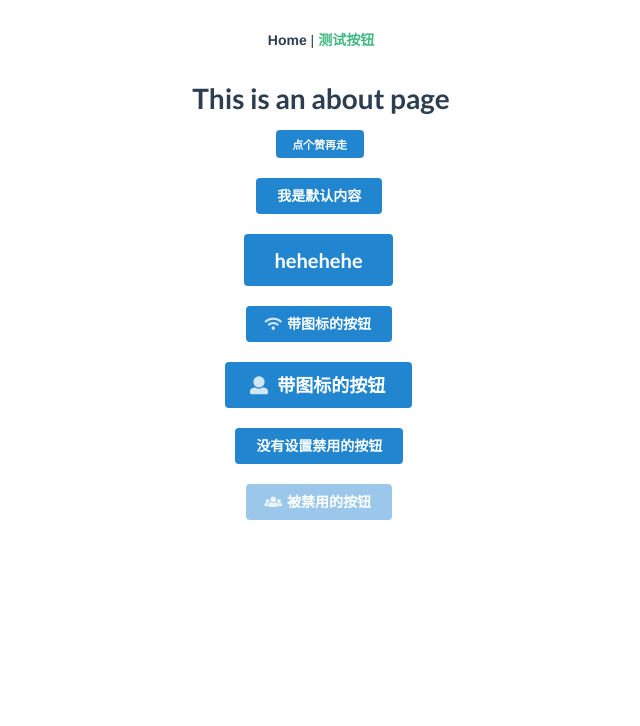
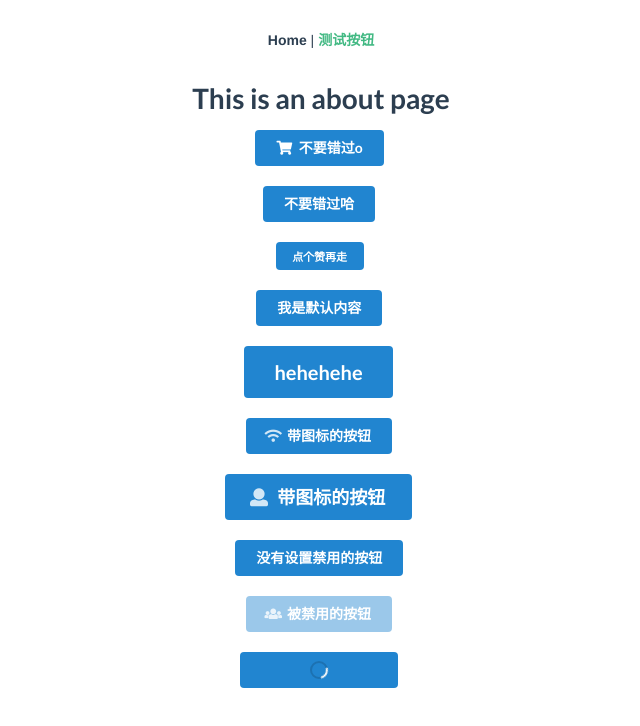
Before and after one commit to is-LittleFlower/vue-more, a Vue app: page /PageButton in a window 1280 px wide. Shown: the top 726 px of the page, without its empty margins (319-959 px from the left). Built offline with nearby package versions, Linux system fonts and the light colour scheme.

Commit message:
设置loading状态、设置animated动画

```diff
--- a/examples/views/PageButton.vue
+++ b/examples/views/PageButton.vue
@@ -1,21 +1,38 @@
 <template>
   <div class="about">
     <h1>This is an about page</h1>
-    <!-- 图标大小和自定义内容测试用例 -->
+    <!-- 设置按钮动画测试用例 -->
+    <my-button animated="vertical">
+      <div slot="hidden">$10000</div>
+      <div slot="visible">
+       <i class="shop icon"></i> 不要错过o
+      </div>
+    </my-button>
+    <br>
+    <my-button animated="fade">
+      <div slot="hidden">$10000</div>
+      <div slot="visible">不要错过哈
+      </div>
+    </my-button>
+    <br>
+    <!-- 设置按钮大小和自定义内容测试用例 -->
     <my-button size="mini">点个赞再走</my-button>
     <br>
     <my-button></my-button>
     <br>
     <my-button size="huge">hehehehe</my-button>
     <br>
-    <!-- 图标测试用例 -->
+    <!-- 设置图标测试用例 -->
     <my-button icon="wifi icon">带图标的按钮</my-button>
     <br>
     <my-button icon="user icon" size="big">带图标的按钮</my-button>
-    <!-- 图标禁用测试用例 -->
+    <!-- 设置按钮禁用测试用例 -->
     <br>
     <my-button>没有设置禁用的按钮</my-button>
     <br>
     <my-button disabled icon="users icon">被禁用的按钮</my-button>
+    <!-- 设置按钮加载效果测试用例 -->
+    <br>
+    <my-button loading>设置loading的按钮</my-button>
   </div>
 </template>
--- a/packages/button/button.vue
+++ b/packages/button/button.vue
@@ -1,11 +1,29 @@
 <template>
   <div>
     <button class="ui primary button" :class="cClass">
+      <!-- 设置按钮动画组要进行判断 -->
+      <!-- template的用法。它不需要创建新的dom容器，还可以用来包裹其它元素。 -->
+      <template v-if="animated">
+        <!-- 用$slots.插槽名来获取指定插槽的内容。
+             hidden content 是在semantic-ui中约定的类
+             visible conten 是在semantic-ui中约定的类-->
+        <div v-if="$slots.hidden" class="hidden content">
+          <!-- 具名插槽 -->
+          <slot name="hidden"></slot>
+        </div>
+        <div v-if="$slots.visible" class="visible content">
+          <slot name="visible"></slot>
+        </div>
+      </template>
+      <template v-else>
+        <!-- 不带动画效果的按钮 -->
+        <!-- 如果用户设置了icon属性，则显示图标 -->
         <i v-if="icon" class="icon" :class="icon"></i>
         <!-- slot是默认插槽
              会把默认内容替换成<my-button>点个赞再走</my-button> "点个赞再走"
         如果用户没有在组件中输入内容，就会显示插槽中的默认内容-->
         <slot>我是默认内容</slot>
+      </template>
     </button>
   </div>
 </template>
@@ -25,7 +43,16 @@ export default {
         // 检验思路：
         // 如果传入的size值为：mini,medium,huge,massive... 就成功；否则为false
         // Array.includes() 这个数组方法是检测这个数组中，是否包含某个元素
-        return ['mini', 'tiny', 'small', 'medium', 'large', 'big', 'huge', 'massive'].includes(val)
+        return [
+          'mini',
+          'tiny',
+          'small',
+          'medium',
+          'large',
+          'big',
+          'huge',
+          'massive'
+        ].includes(val)
       }
     },
     icon: {
@@ -36,22 +63,48 @@ export default {
       type: Boolean,
       // 设置按钮默认不是禁用状态
       default: false
+    },
+    loading: {
+      type: Boolean,
+      default: false
+    },
+    animated: {
+      type: String,
+      default: ''
     }
   },
   computed: {
     cClass () {
-      // 手机收到的用户设置的属性值，并分析，然后返回class给按钮外层的容器
-      // 因为size、disabled都需要动态添加类名，disabled不是必须添加的，所以我们要使用计算属性
-      if (this.disabled) {
-        console.log(this.disabled)
+      // 声明一个数组接收用户设置的属性值
+      const classArr = [this.size]
+      // 判断用户是否有设置animated类,如果有设置需要将动画类名push到classArr数组
+      // 并且要将动画的类型，也就是动画名称同时push进去
+      this.animated && classArr.push(`animated ${this.animated}`)
+      // 判断用户是否设置loading加载状态，如果有设置向数组内追加一个类名
+      this.loading && classArr.push('loading')
+      // 判断用户是否设置禁用状态，如果有设置向数组内追加一个类名
+      this.disabled && classArr.push('disabled')
 
-        // 如果用户开启禁用
-        // 这里返回的是class类名，加空格是使得两个类名隔开
-        return this.size + ' ' + 'disabled'
-      } else {
-        // 如果用户没有开启禁用，只需返回size属性值
-        return this.size
-      }
+      // 以下代码过于繁琐，不简洁，进行代码优化
+      // if (this.loading) {
+      //   classArr.push('loading')
+      // }
+      // // 手机收到的用户设置的属性值，并分析，然后返回class给按钮外层的容器
+      // // 因为size、disabled都需要动态添加类名，disabled不是必须添加的，所以我们要使用计算属性
+      // if (this.disabled) {
+      //   // console.log(this.disabled)
+
+      //   // 如果用户开启禁用
+      //   // 这里返回的是class类名，加空格是使得两个类名隔开
+      //   // return this.size + ' ' + 'disabled'
+      //   classArr.push('disabled')
+      // }
+      // else {
+      //   // 如果用户没有开启禁用，只需返回size属性值
+      //   return this.size
+      // }
+      // .join() 是数组方法，将数组转换成一个字符串，并返回一个字符串，用什么隔开，括号内就写什么
+      return classArr.join(' ')
     }
   },
   data () {
```
Lines whose indentation alone changed are shown as unchanged.
